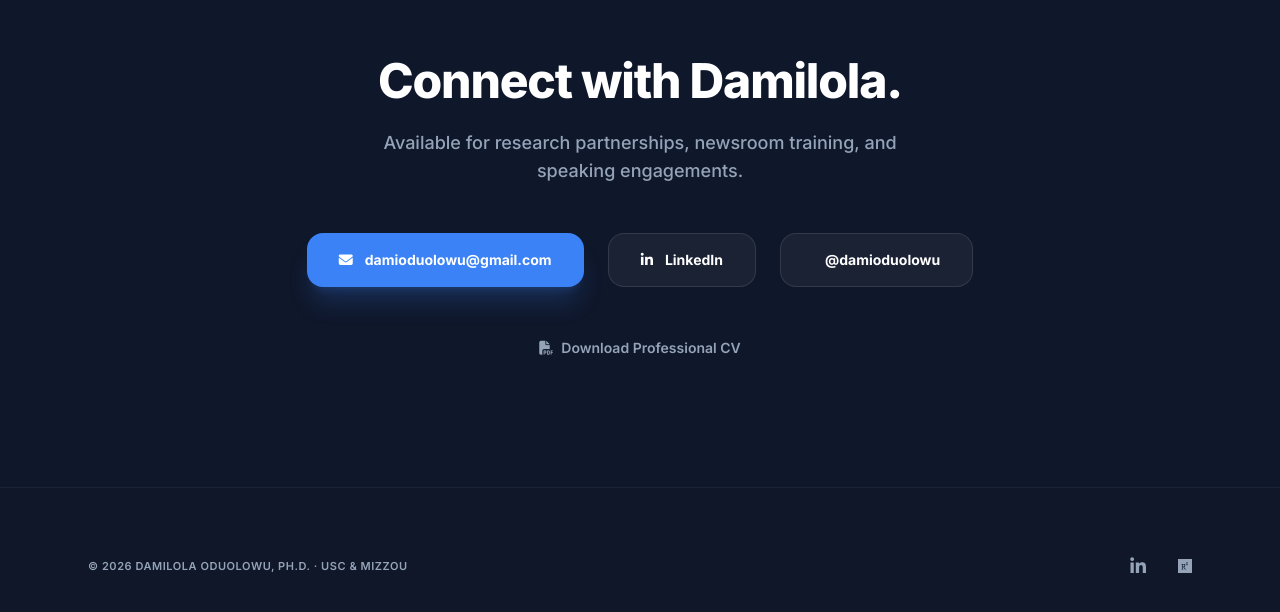
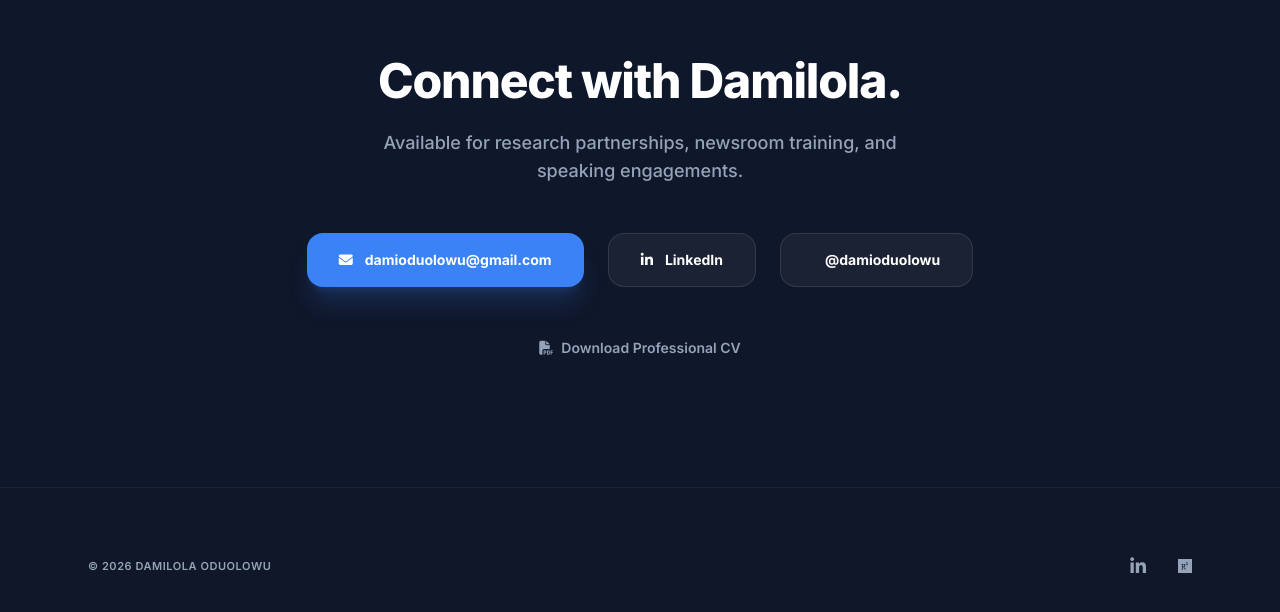
Before and after one commit to olaarowolo/damioduolowu.com, a plain HTML site: page index.html in a window 1280 px wide. Shown: the part 4927-5539 px from the top of the page. Drawn offline with nearby package versions, Linux system fonts and the light colour scheme; some icons are missing.

Commit message:
Update index.html

```diff
--- a/index.html
+++ b/index.html
@@ -606,7 +606,7 @@
     <div class="max-w-6xl mx-auto px-6 flex flex-col md:flex-row justify-between items-center gap-6">
       <div class="text-slate-400 text-[11px] font-semibold tracking-wider uppercase">
         ©
-        <script>document.write(new Date().getFullYear())</script> Damilola Oduolowu, Ph.D. · USC & Mizzou
+        <script>document.write(new Date().getFullYear())</script> Damilola Oduolowu
       </div>
       <div class="flex gap-8 items-center">
         <a href="https://x.com/damioduolowu" target="_blank"
```
